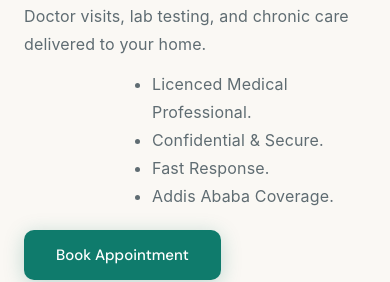
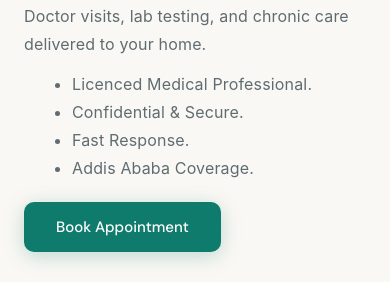
Before and after one commit to Temesgen123/nacare, a Next.js app: page / in a window 390 px wide. Shown: the part 347-629 px from the top of the page. Built offline with nearby package versions, Linux system fonts and the light colour scheme.

Commit message:
Edited Home Page.

```diff
--- a/app/page.js
+++ b/app/page.js
@@ -59,7 +59,7 @@ export default function HomePage() {
             Doctor visits, lab testing, and chronic care delivered to your home.
           </p>
           <ul
-            className={`${s.heroSubtitle} pl-32 list-disc mt-3 mb-5 leading-normal`}
+            className={`${s.heroSubtitle} pl-12 md:pl-32 list-disc mt-3 mb-5 leading-normal`}
           >
             <li>Licenced Medical Professional.</li>
             <li>Confidential & Secure.</li>
```
